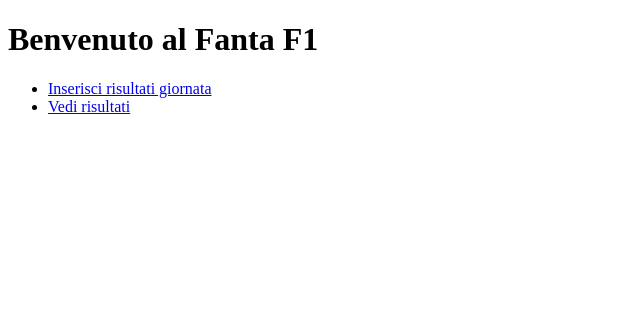
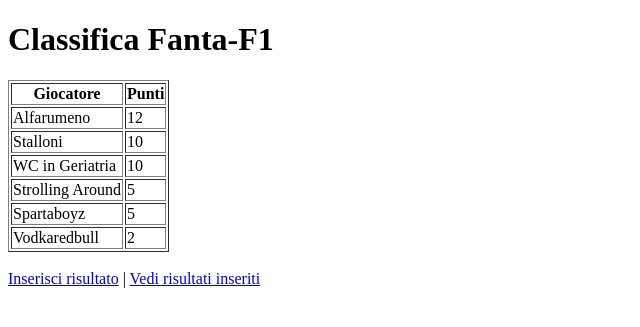
Before and after one commit to gioambro/Fanta-f-1, a Flask app: page / in a window 1280 px wide. Shown: the top 327 px of the page, without its empty margins (0-640 px from the left). Run offline with Flask 3, Linux system fonts and the light colour scheme.

Commit message:
Update index.html

```diff
--- a/templates/index.html
+++ b/templates/index.html
@@ -1,14 +1,22 @@
 <!DOCTYPE html>
 <html lang="it">
 <head>
-    <meta charset="UTF-8">
-    <title>Fanta F1</title>
+  <meta charset="UTF-8">
+  <title>Classifica Fanta-F1</title>
 </head>
 <body>
-    <h1>Benvenuto al Fanta F1</h1>
-    <ul>
-        <li><a href="{{ url_for('inserisci') }}">Inserisci risultati giornata</a></li>
-        <li><a href="{{ url_for('risultati_view') }}">Vedi risultati</a></li>
-    </ul>
+  <h1>Classifica Fanta-F1</h1>
+  <table border="1">
+    <tr><th>Giocatore</th><th>Punti</th></tr>
+    {% for giocatore, punti in classifica.items() %}
+    <tr>
+      <td>{{ giocatore }}</td>
+      <td>{{ punti }}</td>
+    </tr>
+    {% endfor %}
+  </table>
+  <br>
+  <a href="{{ url_for('inserisci') }}">Inserisci risultato</a> |
+  <a href="{{ url_for('risultati_page') }}">Vedi risultati inseriti</a>
 </body>
 </html>
```
